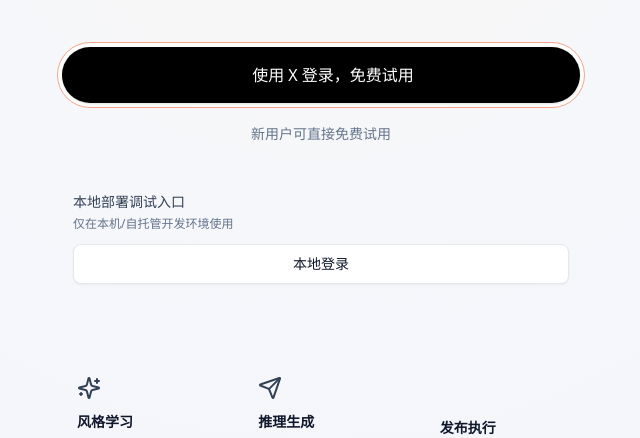
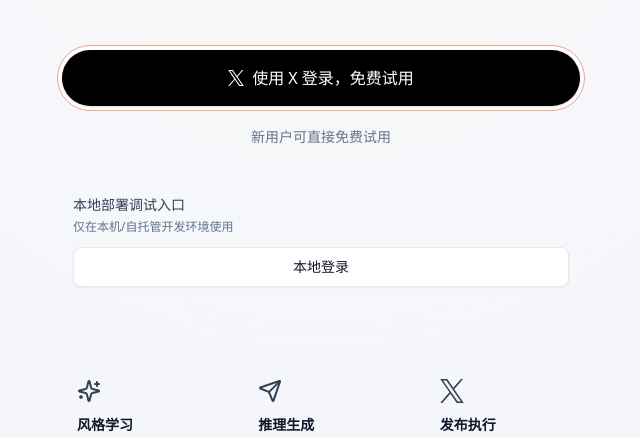
Before and after one commit to yangshu2087/draftorbit, a Next.js app in the folder apps/web/: page / in a window 1280 px wide. Shown: the part 173-611 px from the top of the page, without its empty margins (319-959 px from the left). Built offline with nearby package versions, Linux system fonts and the light colour scheme; no server answers; some icons are missing.

Commit message:
fix(web): add missing X logo icon used on landing page

```diff
--- /dev/null
+++ b/apps/web/components/icons/x-logo.tsx
@@ -0,0 +1,15 @@
+import type { SVGProps } from 'react';
+
+export function XLogo(props: SVGProps<SVGSVGElement>) {
+  return (
+    <svg
+      viewBox="0 0 1200 1227"
+      fill="currentColor"
+      aria-hidden="true"
+      focusable="false"
+      {...props}
+    >
+      <path d="M714.163 519.284 1160.89 0h-105.8L667.137 450.887 357.328 0H0l468.492 681.821L0 1226.37h105.806L515.454 750.218l327.218 476.152H1200L714.137 519.284h.026Zm-145.063 168.57-47.403-67.792L144.011 79.694h162.604l304.786 436.148 47.403 67.792 396.336 567.106H892.534L569.1 687.854Z" />
+    </svg>
+  );
+}
```
